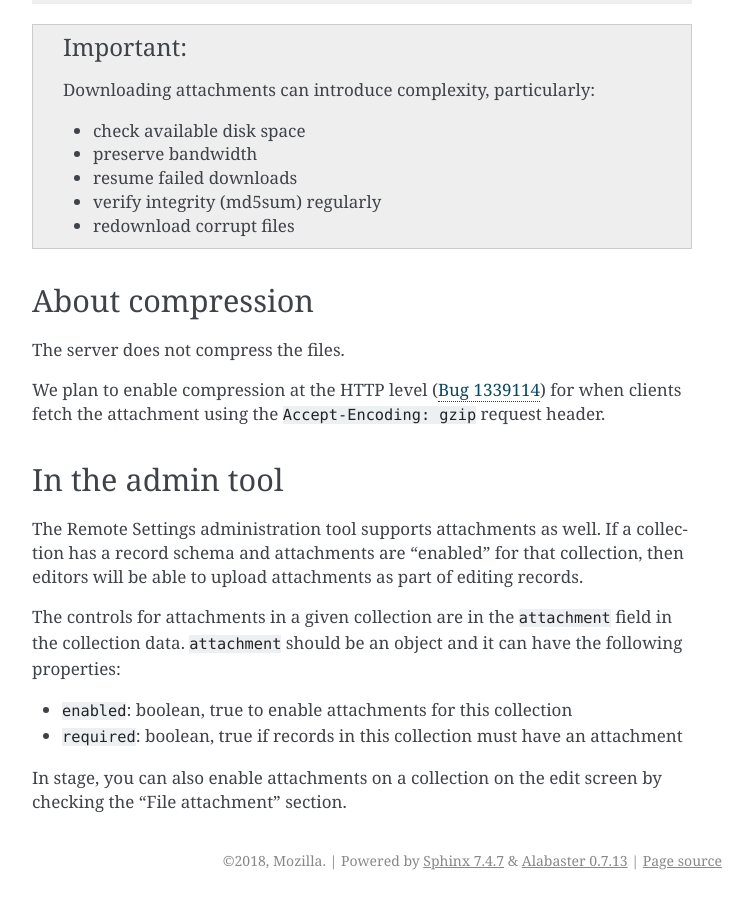
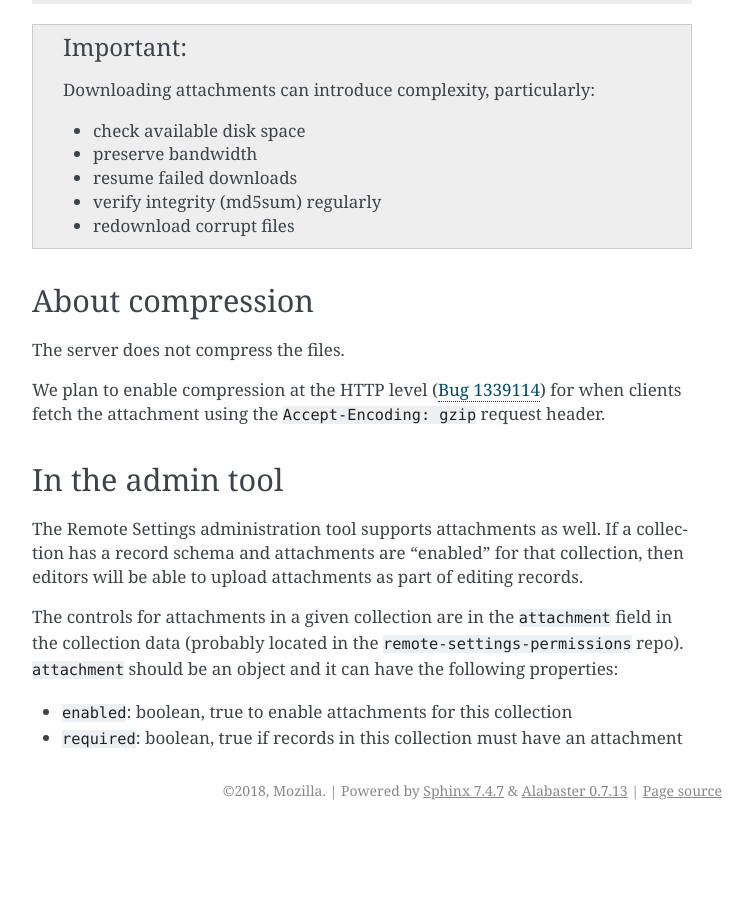
Before and after one commit to mozilla/remote-settings, a Sphinx documentation site: the page built from docs/tutorial-attachments.rst, in a window 1280 px wide and 900 px high, scrolled down 2804 px. Shown: the whole window, without its empty margins (388-1141 px from the left). Built offline with Sphinx 7.4.7, drawn with Linux system fonts in a browser that asks for light colours; after the commit the page ends 3634 px from its top, so only the background shows below that.

Commit message:
Stage is also controlled by remote-settings-permissions files
Thanks @leplatrem for pointing this out.

```diff
--- a/docs/tutorial-attachments.rst
+++ b/docs/tutorial-attachments.rst
@@ -150,9 +150,7 @@ In the admin tool
 
 The Remote Settings administration tool supports attachments as well. If a collection has a record schema and attachments are "enabled" for that collection, then editors will be able to upload attachments as part of editing records.
 
-The controls for attachments in a given collection are in the ``attachment`` field in the collection data. ``attachment`` should be an object and it can have the following properties:
+The controls for attachments in a given collection are in the ``attachment`` field in the collection data (probably located in the ``remote-settings-permissions`` repo). ``attachment`` should be an object and it can have the following properties:
 
 - ``enabled``: boolean, true to enable attachments for this collection
 - ``required``: boolean, true if records in this collection must have an attachment
-
-In stage, you can also enable attachments on a collection on the edit screen by checking the "File attachment" section.
```
